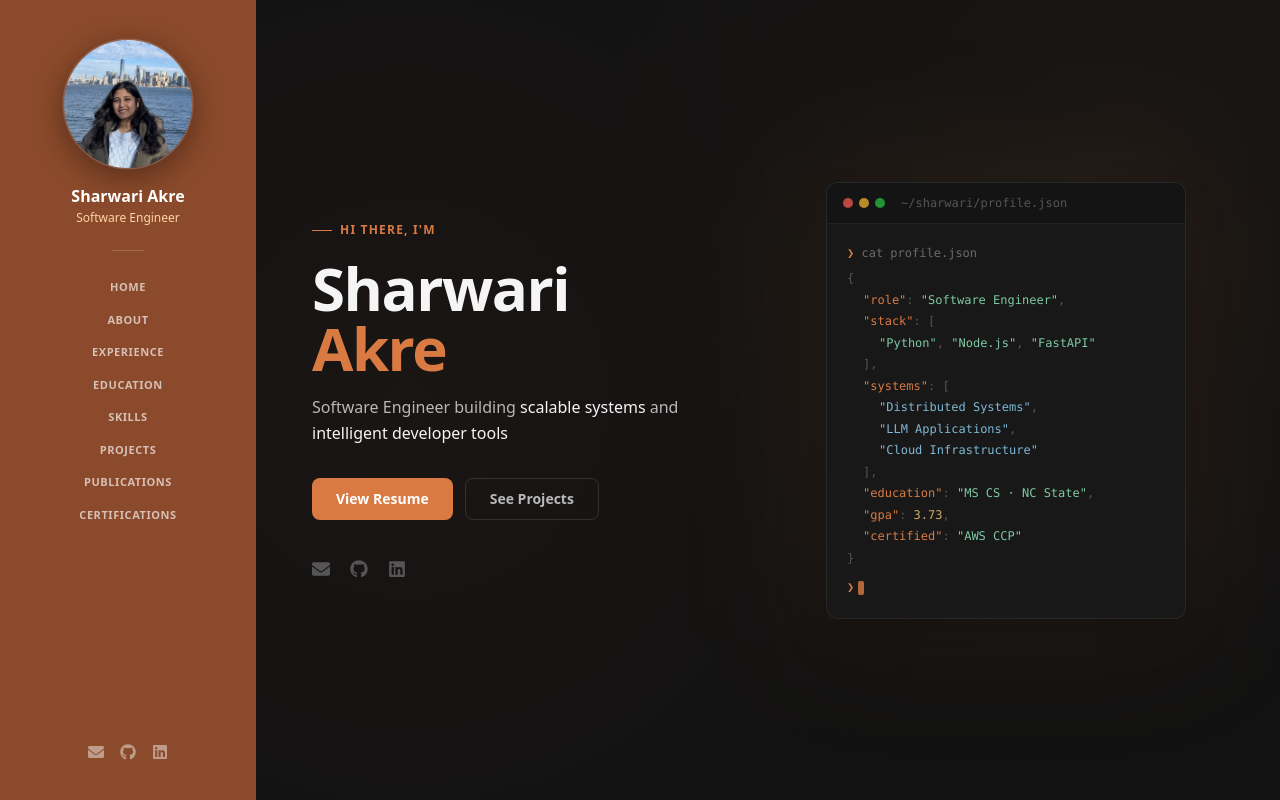
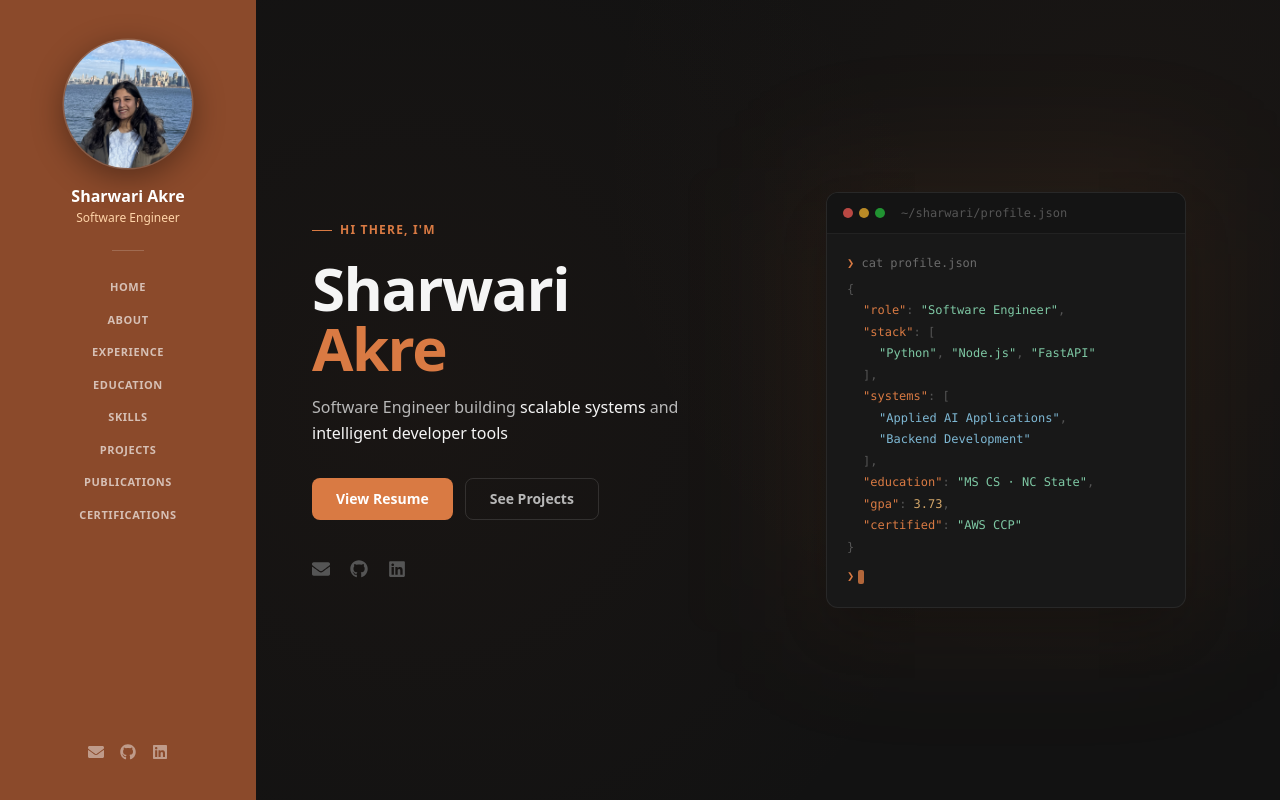
Before and after one commit to sharwariakre/sharwari-portfolio, a React (Vite) app: page / in a window 1280 px wide. Shown: the top 800 px of the page. Built offline with nearby package versions, Linux system fonts and the light colour scheme.

Commit message:
update home

```diff
--- a/src/components/Home.jsx
+++ b/src/components/Home.jsx
@@ -48,9 +48,8 @@ function TerminalCard() {
               <span style={{ color: "#D97A43" }}>"systems"</span>
               <span style={{ color: "#555" }}>: [</span>
             </p>
-            <p className="pl-8"><span style={{ color: "#7EB8D4" }}>"Distributed Systems"</span><span style={{ color: "#555" }}>,</span></p>
-            <p className="pl-8"><span style={{ color: "#7EB8D4" }}>"LLM Applications"</span><span style={{ color: "#555" }}>,</span></p>
-            <p className="pl-8"><span style={{ color: "#7EB8D4" }}>"Cloud Infrastructure"</span></p>
+            <p className="pl-8"><span style={{ color: "#7EB8D4" }}>"Applied AI Applications"</span><span style={{ color: "#555" }}>,</span></p>
+            <p className="pl-8"><span style={{ color: "#7EB8D4" }}>"Backend Development"</span></p>
             <p className="pl-4" style={{ color: "#555" }}>],</p>
             <p className="pl-4">
               <span style={{ color: "#D97A43" }}>"education"</span>
```
